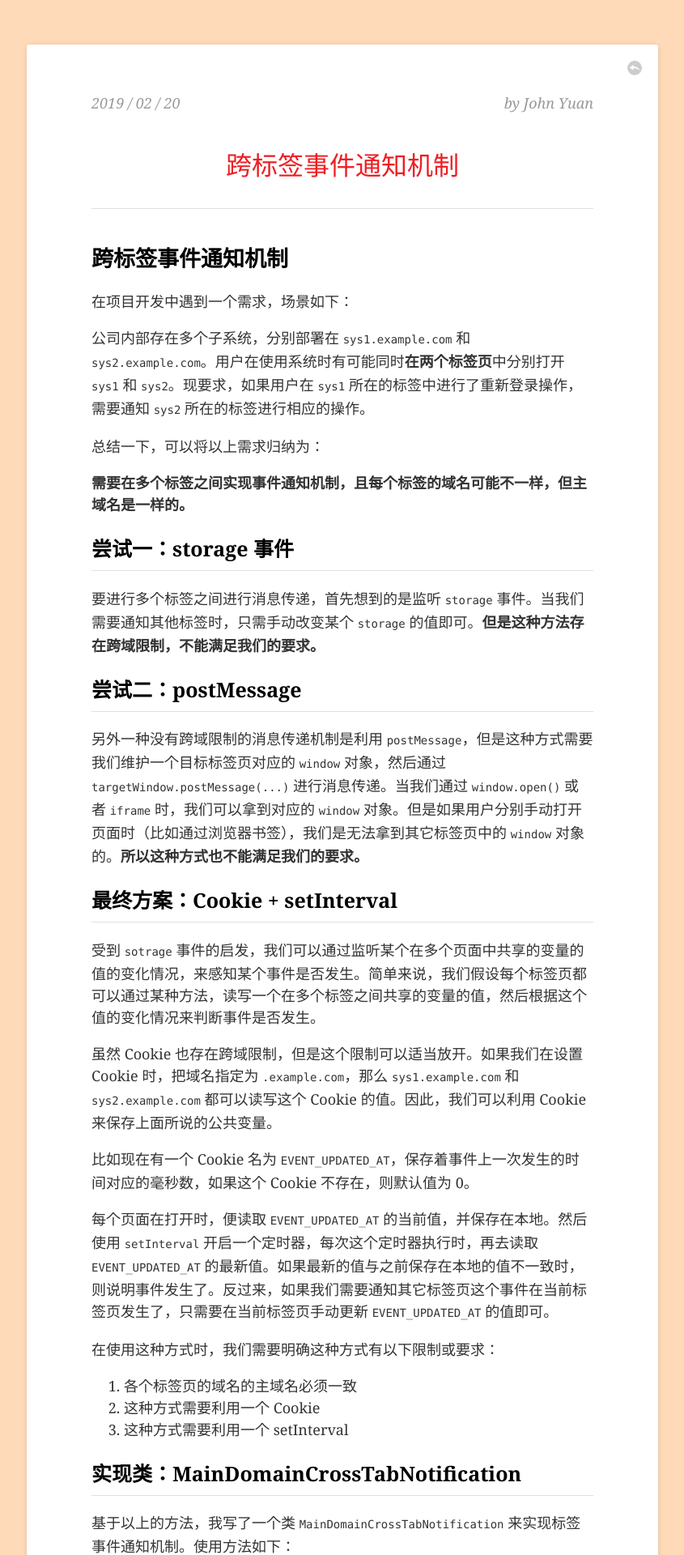
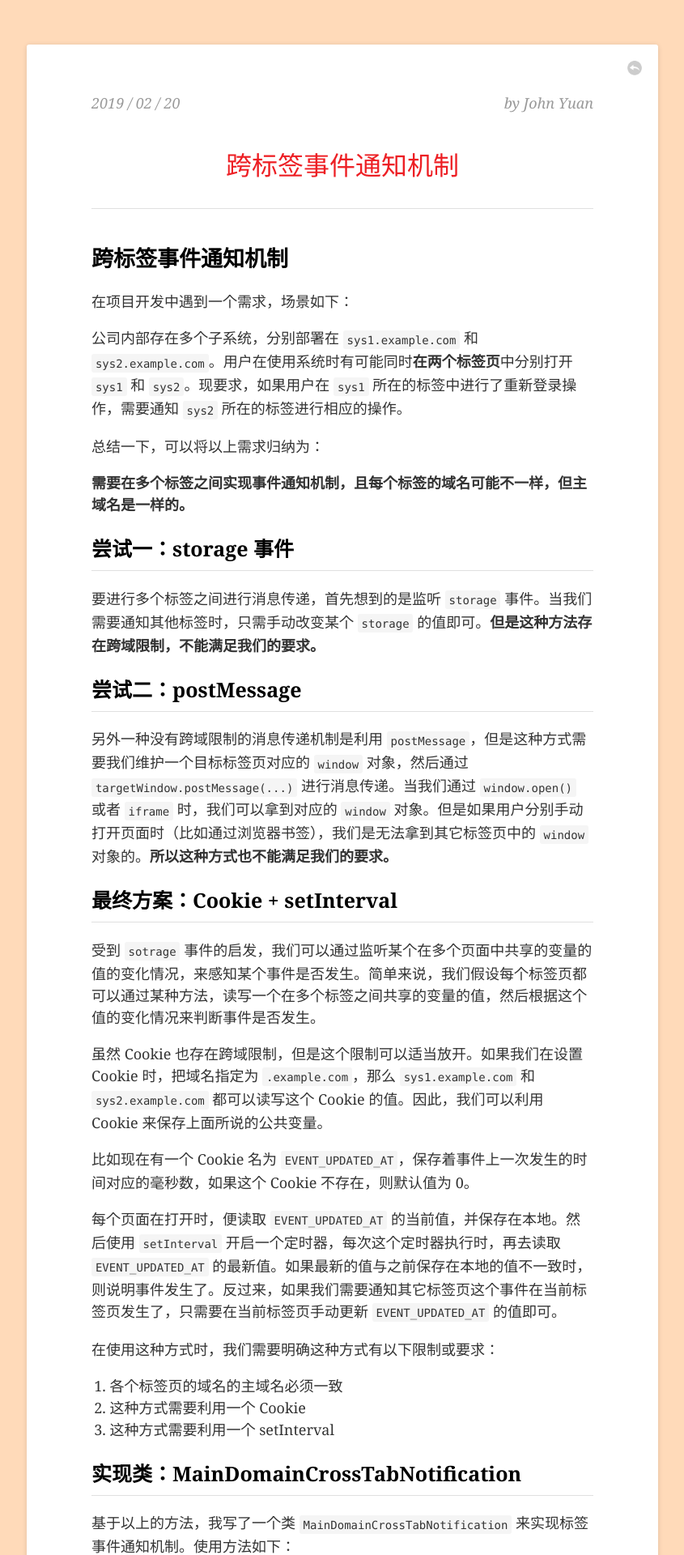
Before and after one commit to john-yuan/blog, a Jekyll site: the page built from _posts/2019-02-20-cross-tab-notification.md, in a window 1280 px wide. Shown: the top 1920 px of the page at 81% size, without its empty margins (217-1062 px from the left). Built offline with Jekyll 4.4.1, drawn with Linux system fonts in a browser that asks for light colours.

Commit message:
feat: update styles for list, table and code

```diff
--- a/_sass/_post-view.scss
+++ b/_sass/_post-view.scss
@@ -1,4 +1,7 @@
 .post-view {
+    ol, ul {
+        padding-left: 1.25em;
+    }
     p, li {
         line-height: 150%;
     }
@@ -32,6 +35,15 @@
         font-size: 17px;
         padding-bottom: 6px;
     }
+    code {
+        font-size: 14px;
+        font-family: Monaco, Menlo, Consolas, monospace;
+        background: #f5f5f5;
+        padding: 0.25em;
+        padding-right: 0.35em;
+        padding-left: 0.35em;
+        border-radius: 3px;
+    }
     pre {
         font-size: 14px;
         font-family: Monaco, Menlo, Consolas, monospace;
@@ -40,10 +52,6 @@
         overflow-x: auto;
         border: 1px solid #ddd;
         line-height: 140%;
-    }
-    code {
-        font-size: 14px;
-        font-family: Monaco, Menlo, Consolas, monospace;
     }
     blockquote {
         margin: 0;
@@ -56,6 +64,21 @@
     blockquote p {
         margin: 0;
         line-height: 150%;
+    }
+    th {
+        background-color: #f1f1f1;
+        font-weight: bold;
+    }
+    th, td {
+        padding: 0.5em;
+    }
+    tr {
+        td {
+            background-color: #f5f5f5;
+        }
+        &:nth-child(odd) td {
+            background-color: #f1f1f1;
+        }
     }
     .btn-back-to-home-page {
         position: absolute;
```
